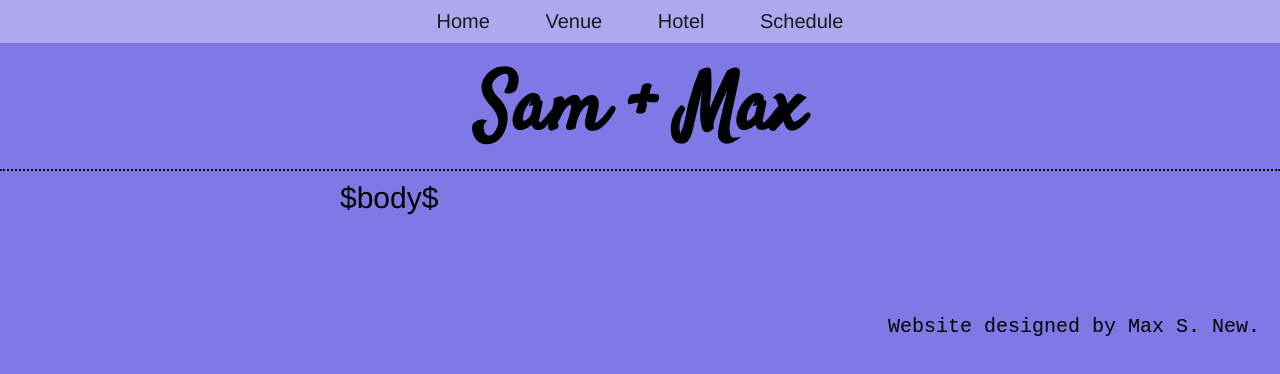
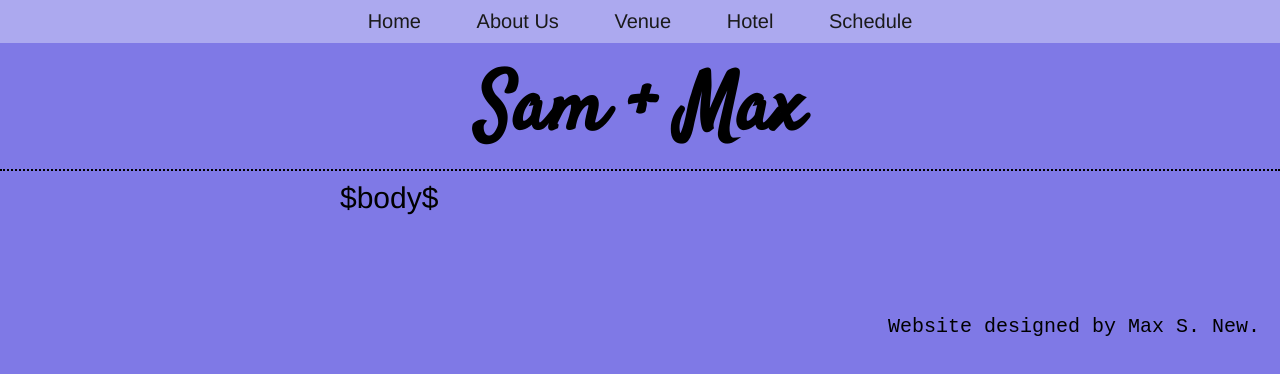
Before and after one commit to maxsnew/wedding-website, a plain HTML site: page templates/wedding.html in a window 1280 px wide. Drawn offline with Linux system fonts and the light colour scheme.

Commit message:
init the about us page

```diff
--- a/templates/wedding.html
+++ b/templates/wedding.html
@@ -11,6 +11,7 @@
     <div id="header">
       <ul>
         <li><a class="button" href="/">Home</a></li>
+        <li><a class="button" href="about.html">About Us</a></li>
         <li><a class="button" href="venue.html">Venue</a></li>
         <li><a class="button" href="hotel.html">Hotel</a></li>
         <li><a class="button" href="schedule.html">Schedule</a></li>
```
Also changed, not shown: 1 other file.
